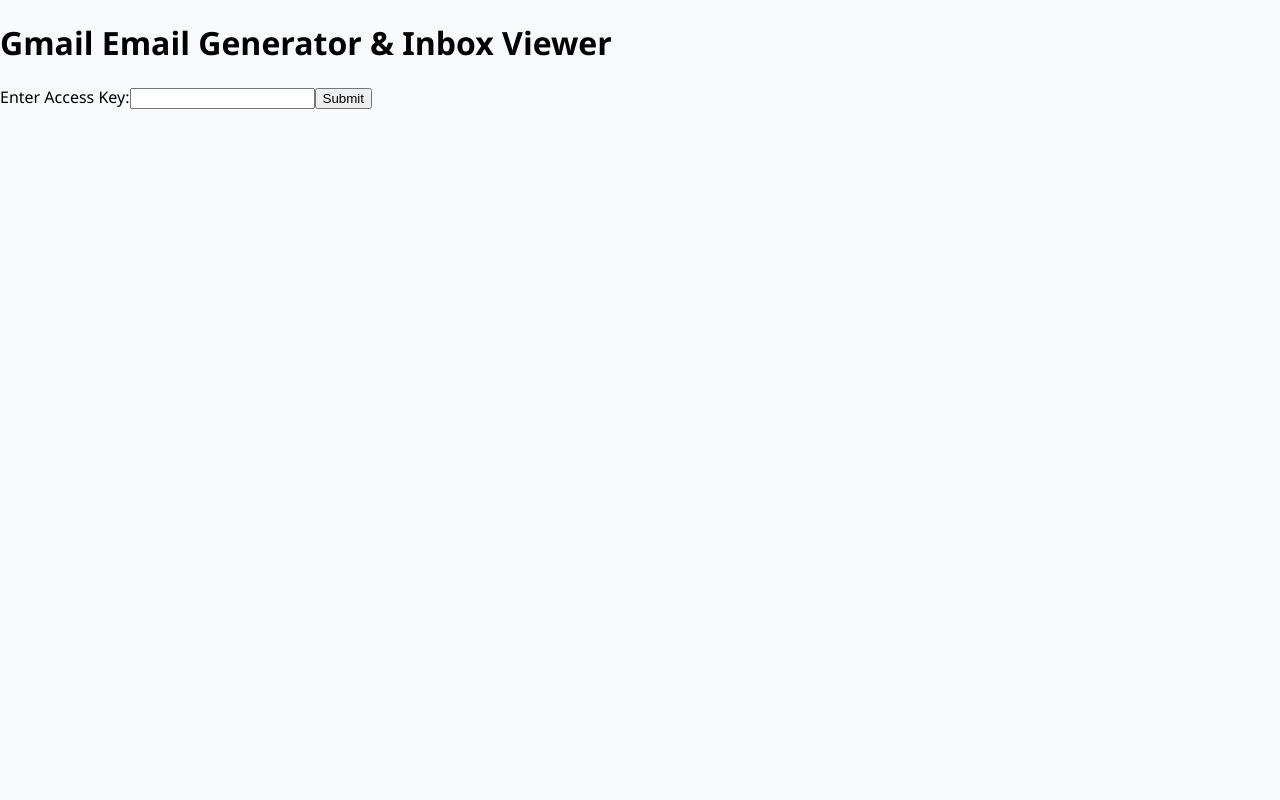
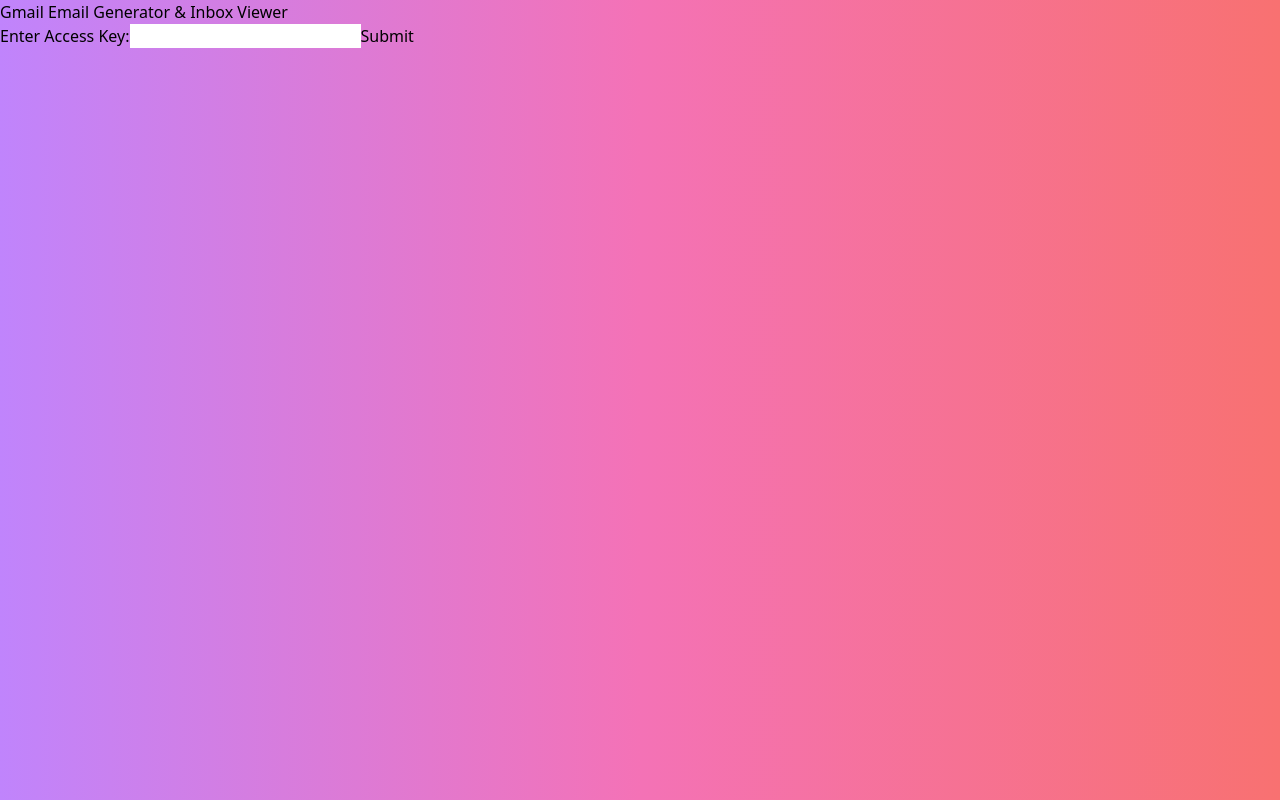
Before and after one commit to Omorfarukvip009/md-omor-faruk-gmail, a React (Vite) app: page / in a window 1280 px wide. Built offline with nearby package versions, Linux system fonts and the light colour scheme.

Commit message:
Refactor CSS to use Tailwind utilities
Replaced body styles with Tailwind CSS utility classes and removed button styles.

```diff
--- a/src/styles/index.css
+++ b/src/styles/index.css
@@ -1,14 +1,7 @@
+@tailwind base;
+@tailwind components;
+@tailwind utilities;
+
 body {
-  margin: 0;
-  font-family: 'Segoe UI', Tahoma, Geneva, Verdana, sans-serif;
-  background-color: #f9fafb;
+  @apply bg-gradient-to-r from-purple-400 via-pink-400 to-red-400 font-sans;
 }
-
-button {
-  cursor: pointer;
-  transition: all 0.2s ease-in-out;
-}
-
-button:hover {
-  transform: scale(1.05);
-}
```
